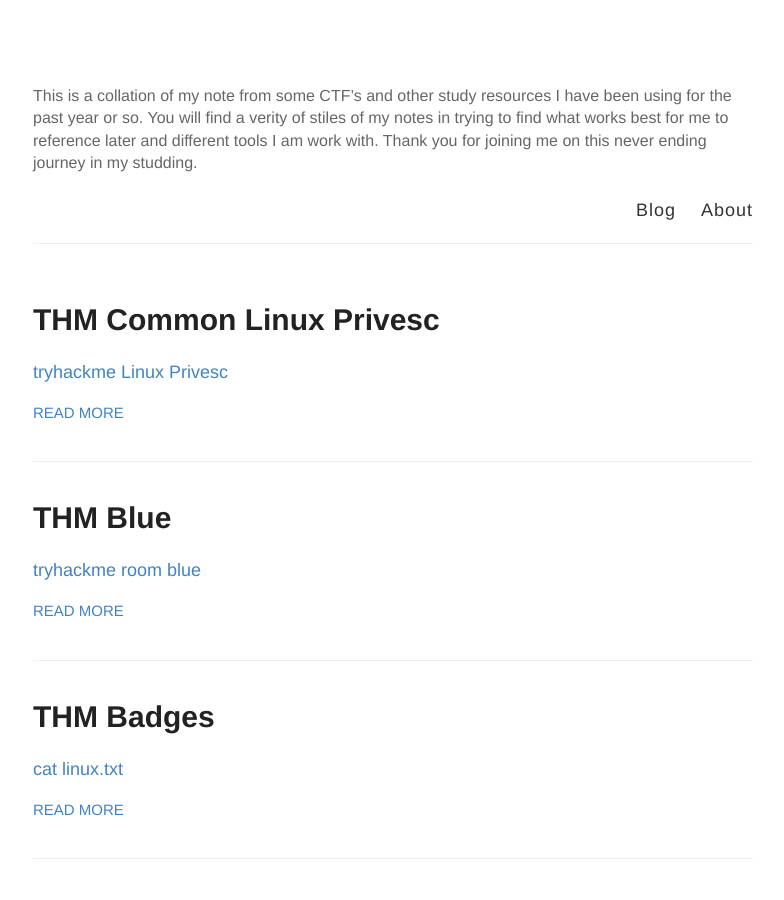
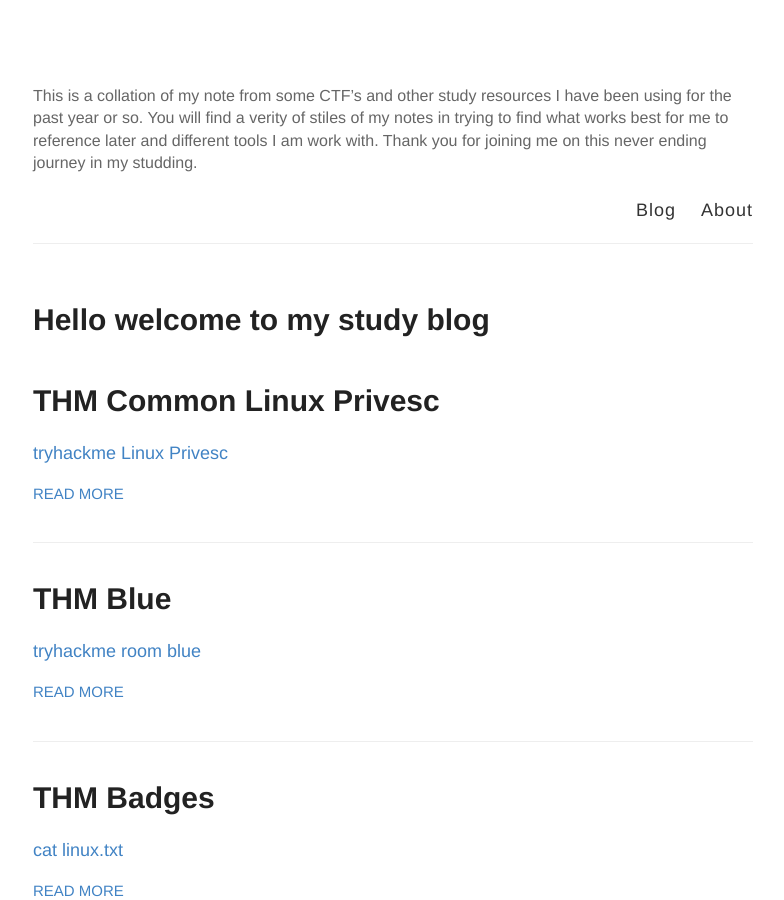
Before and after one commit to jon1123/blog, a Jekyll site: the page built from index.html, in a window 1280 px wide and 900 px high. Shown: the whole window, without its empty margins (247-1031 px from the left). Built offline with Jekyll 4.4.1, drawn with Linux system fonts in a browser that asks for light colours.

Commit message:
Update index.html

```diff
--- a/index.html
+++ b/index.html
@@ -1,6 +1,8 @@
 ---
 layout: default
 ---
+
+<h1>Hello welcome to my study blog</h1>
 
 <div class="posts">
   {% for post in site.posts %}
@@ -16,3 +18,5 @@
     </article>
   {% endfor %}
 </div>
+
+<img src="https://tryhackme-badges.s3.amazonaws.com/Jon112358.png" alt="TryHackMe">
```
